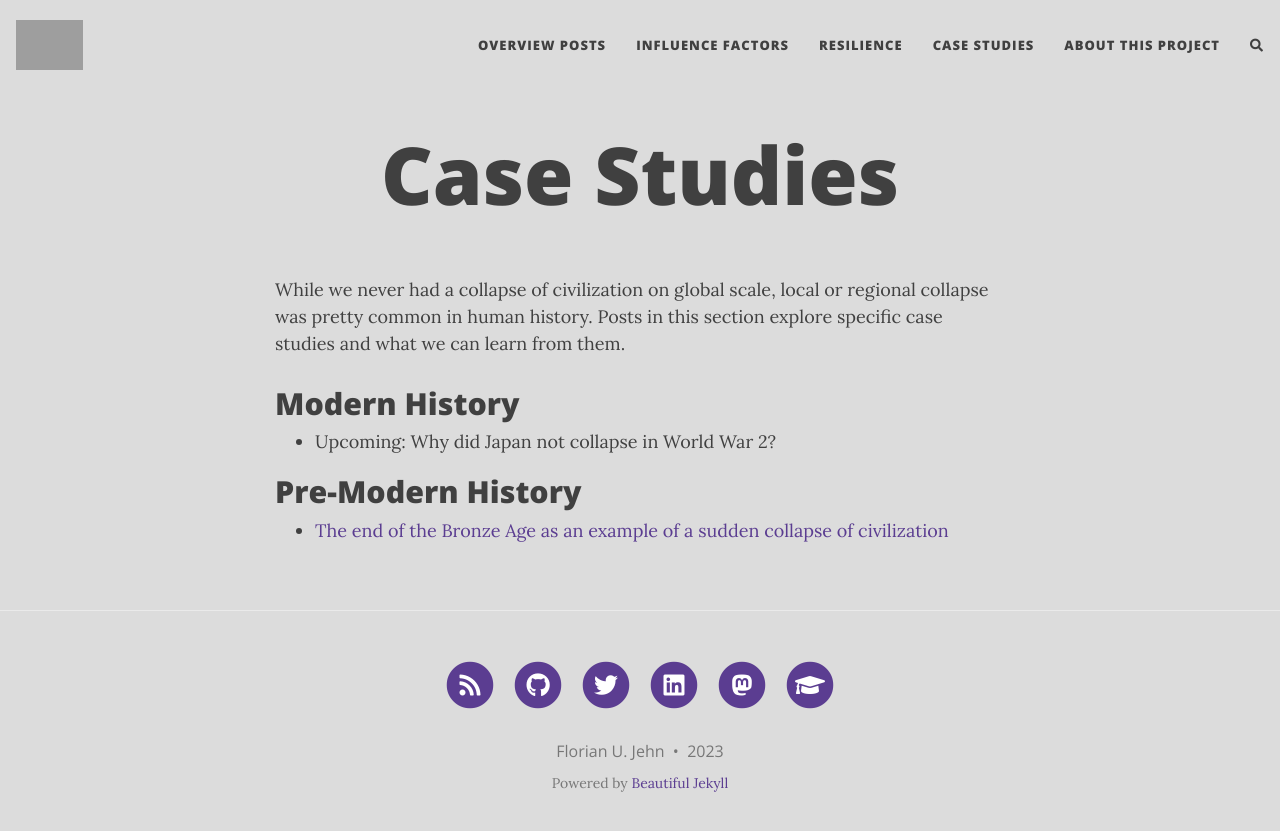
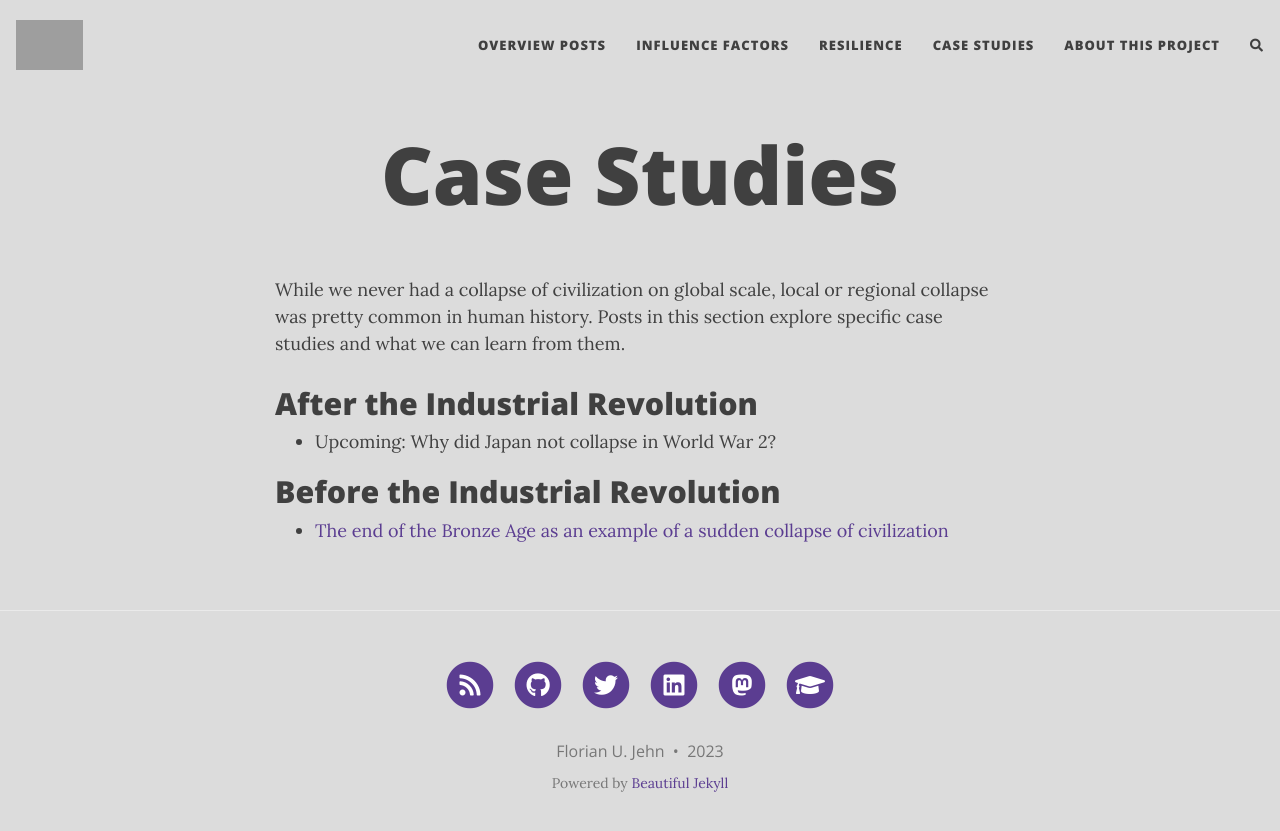
Before and after one commit to florianjehn/Societal_Collapse, a Jekyll site: the page built from casestudies.md, in a window 1280 px wide. Shown: the top 831 px of the page. Built offline with Jekyll 4.4.1, drawn with Linux system fonts in a browser that asks for light colours; nearby versions of some CDN libraries; comment, search, counter and statistics services are not loaded; grey boxes are pictures that could not be loaded.

Commit message:
Update casestudies.md

```diff
--- a/casestudies.md
+++ b/casestudies.md
@@ -5,9 +5,9 @@ title: Case Studies
 
 While we never had a collapse of civilization on global scale, local or regional collapse was pretty common in human history. Posts in this section explore specific case studies and what we can learn from them.
 
-# Modern History
+# After the Industrial Revolution
 
 * Upcoming: Why did Japan not collapse in World War 2?
 
-# Pre-Modern History
+# Before the Industrial Revolution
 * [The end of the Bronze Age as an example of a sudden collapse of civilization](https://florianjehn.github.io/Societal_Collapse/2020-10-28-bronze_age/)
```
